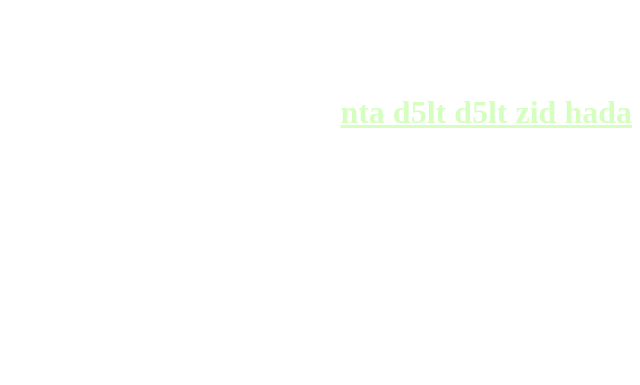
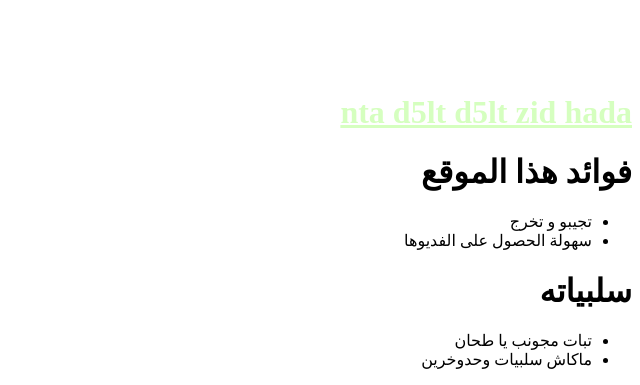
Before and after one commit to theabdouuuu/Nik-matkom, a plain HTML site: page index.html in a window 1280 px wide. Shown: the part 488-873 px from the top of the page, without its empty margins (640-1280 px from the left). Before the commit the page ends 800 px from the top, so only its background shows below. Drawn offline with Linux system fonts and the light colour scheme.

Commit message:
index.html

```diff
--- a/index.html
+++ b/index.html
@@ -14,5 +14,15 @@
   <br>
 
 <a href=https://www.txnhh.com/video-12a8zh4a/angela_white_-_big_natural_tits_babe_receives_massive_anal_creampie_from_manuel_ferrara><h1>nta d5lt d5lt zid hada</h1></a>
+<p><h1>فوائد هذا الموقع</h1></p>
+<UL type="disc">
+  <LI>تجيبو و تخرج</LI>
+  <LI>سهولة الحصول على الفديوها </LI>
+</UL>
+  <p><h1>سلبياته</h1></p>
+  <UL type="disc">
+  <LI>تبات مجونب يا طحان</LI>
+  <LI>ماكاش سلبيات وحدوخرين</LI>
+  </UL>
 </body>
 </html>
```
